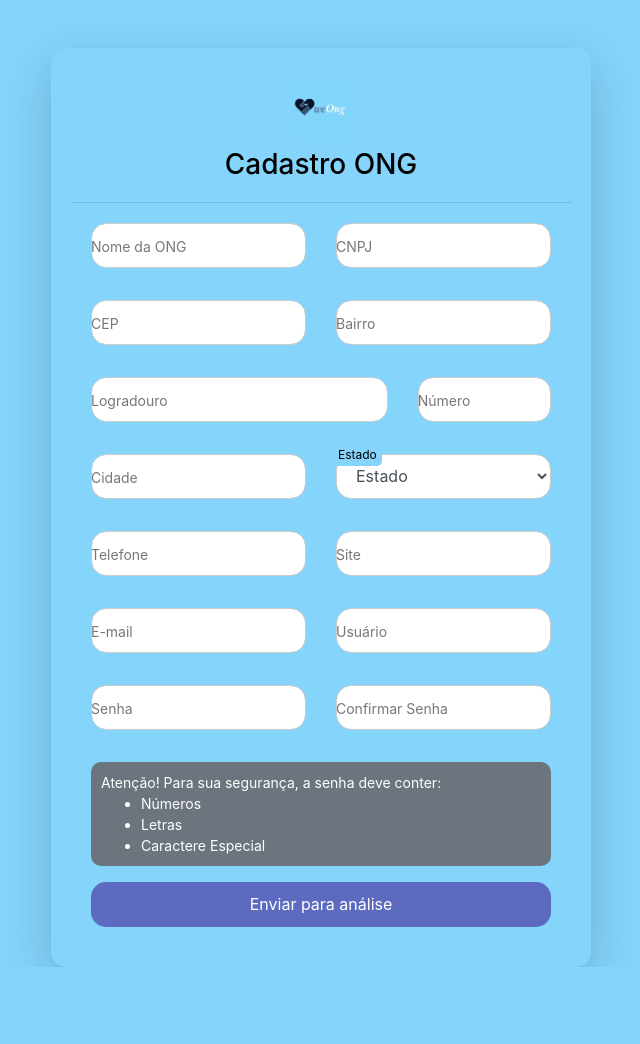
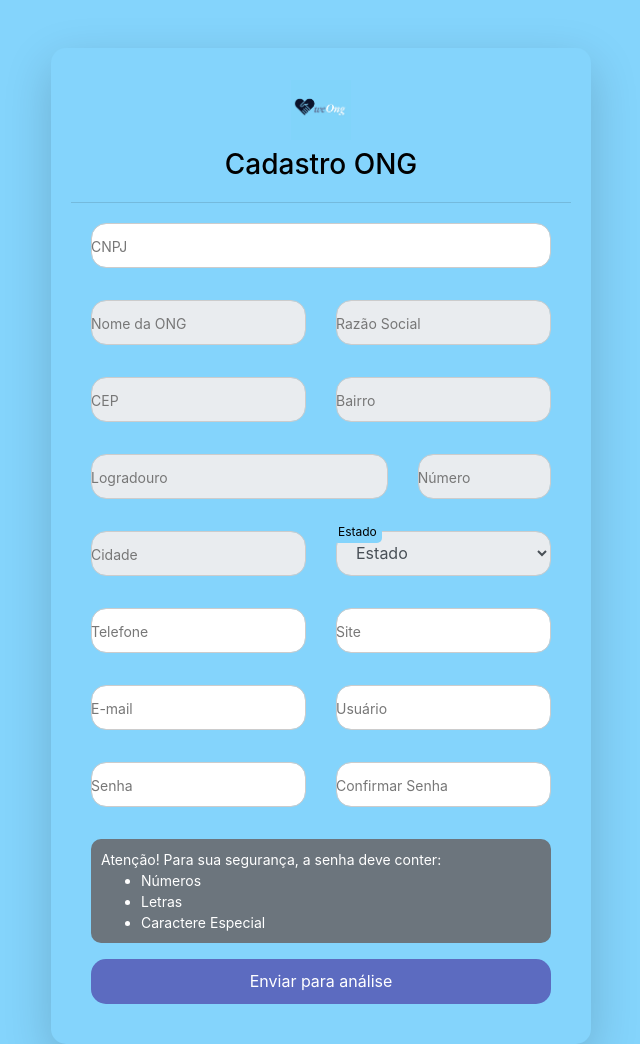
Before and after one commit to kayanerocha/weong, a Django app: page /usuario/cadastro-ong/ in a window 1280 px wide. Shown: the whole page, without its empty margins (319-959 px from the left). Before the commit the page ends 967 px from the top, so only its background shows below. Run offline with Django 5.2, Linux system fonts and the light colour scheme; some libraries are stand-ins or nearby versions.

Commit message:
feat: pegando os valores de ong pelo cnpj e validando nome fantasia e razão social

```diff
--- a/weong/templates/registration/cadastro-ong.html
+++ b/weong/templates/registration/cadastro-ong.html
@@ -94,24 +94,34 @@
 
                             <!-- Nome da ONG e CNPJ -->
                             <div class="row mb-3">
+                                <div class="col-md-12 form-group">
+                                    <input type="text" id="cnpj" name="cnpj" class="form-control" placeholder=" " required>
+                                    <label for="cnpj">CNPJ</label>
+                                </div>
+                            </div>
+                            <div class="row mb-3">
                                 <div class="col-md-6 form-group">
-                                    <input type="text" id="nome_fantasia" name="nome_fantasia" class="form-control" placeholder=" " required>
+                                    <input type="text" id="nome_fantasia_visivel" name="nome_fantasia" class="form-control" placeholder=" " disabled>
+                                    <input type="text" id="nome_fantasia" name="nome_fantasia" class="form-control" placeholder=" " hidden readonly>
                                     <label for="nome_fantasia">Nome da ONG</label>
                                 </div>
                                 <div class="col-md-6 form-group">
-                                    <input type="text" id="cnpj" name="cnpj" class="form-control" placeholder=" " required>
-                                    <label for="cnpj">CNPJ</label>
+                                    <input type="text" id="razao_social_visivel" name="razao_social" class="form-control" placeholder=" " required disabled>
+                                    <input type="text" id="razao_social" name="razao_social" class="form-control" placeholder=" " required hidden readonly>
+                                    <label for="razao_social">Razão Social</label>
                                 </div>
                             </div>
 
                             <!-- CEP, Bairro -->
                             <div class="row mb-3">
                                 <div class="col-md-6 form-group">
-                                    <input type="text" id="cep" name="cep" class="form-control" placeholder=" " max="8" required>
+                                    <input type="text" id="cep_visivel" name="cep" class="form-control" placeholder=" " max="8" required disabled>
+                                    <input type="text" id="cep" name="cep" class="form-control" placeholder=" " max="8" required hidden>
                                     <label for="cep">CEP</label>
                                 </div>
                                 <div class="col-md-6 form-group">
-                                    <input type="text" id="bairro" name="bairro" class="form-control" placeholder=" ">
+                                    <input type="text" id="bairro_visivel" name="bairro" class="form-control" placeholder=" " disabled>
+                                    <input type="text" id="bairro" name="bairro" class="form-control" placeholder=" " hidden>
                                     <label for="bairro">Bairro</label>
                                 </div>
                             </div>
@@ -119,11 +129,14 @@
                             <!-- Logradouro e Número -->
                             <div class="row mb-3">
                                 <div class="col-md-8 form-group">
-                                    <input type="text" id="logradouro" name="logradouro" class="form-control" placeholder=" ">
+                                    <input type="text" id="logradouro_visivel" name="logradouro" class="form-control" placeholder=" " disabled>
+                                    <input type="text" id="logradouro" name="logradouro" class="form-control" placeholder=" " hidden>
                                     <label for="logradouro">Logradouro</label>
                                 </div>
                                 <div class="col-md-4 form-group">
-                                    <input type="text" id="numero" name="numero" class="form-control" placeholder=" ">
+                                    <input type="text" id="numero_visivel" name="numero" class="form-control" placeholder=" " disabled>
+                                    <input type="text" id="numero" name="numero" class="form-control" placeholder=" " hidden>
+
                                     <label for="numero">Número</label>
                                 </div>
                             </div>
@@ -131,15 +144,25 @@
                             <!-- Cidade e Estado -->
                             <div class="row mb-3">
                                 <div class="col-md-6 form-group">
-                                    <input type="text" id="cidade" name="cidade" class="form-control" placeholder=" ">
+                                    <input type="text" id="cidade_visivel" name="cidade" class="form-control" placeholder=" " disabled>
+                                    <input type="text" id="cidade" name="cidade" class="form-control" placeholder=" " hidden>
                                     <label for="cidade">Cidade</label>
                                 </div>
                                 <div class="col-md-6 form-group">
-                                    <select name="estado" id="estado" class="form-control">
+                                    <select name="estado" id="estado_visivel" class="form-control" disabled>
                                         <option value="" disabled selected>Estado</option>
                                         <option value="SP">São Paulo</option>
                                         <option value="RJ">Rio de Janeiro</option>
                                         <option value="MG">Minas Gerais</option>
+                                        <option value="RS">Rio Grande do Sul</option>
+                                        <!-- Adicione os outros estados -->
+                                    </select>
+                                    <select name="estado" id="estado" class="form-control" hidden>
+                                        <option value="">Estado</option>
+                                        <option value="SP">São Paulo</option>
+                                        <option value="RJ">Rio de Janeiro</option>
+                                        <option value="MG">Minas Gerais</option>
+                                        <option value="RS">Rio Grande do Sul</option>
                                         <!-- Adicione os outros estados -->
                                     </select>
                                     <label for="estado">Estado</label>
@@ -200,12 +223,46 @@
                             {% endfor %}
                         {% endif %}
                         {{ form_usuario.errors }}
-                        {{ form_voluntario.errors }}
+                        {{ form_ong.errors }}
                         {{ form_endereco.errors }}
                     </div>
                 </div>
             </div>
         </div>
     </div>
+    <script>
+        const cnpj = document.getElementById('cnpj');
+
+        function setValueInput(idInput, value) {
+            const inputVisivel = document.getElementById(`${idInput}_visivel`);
+            inputVisivel.value = value;
+            const inputElement = document.getElementById(idInput);
+            inputElement.value = value;
+        }
+
+        cnpj.addEventListener('input', getInfoOng);
+
+        function getInfoOng(e) {
+            const apiUrl = `https://brasilapi.com.br/api/cnpj/v1/${e.target.value}`;
+            fetch(apiUrl).then(response => {
+                if (!response.ok) {
+                    throw new Error('Erro ao consultar o CNPJ.')
+                }
+                return response.json();
+            }).then(data => {
+                console.log(data);
+                setValueInput('nome_fantasia', data.nome_fantasia);
+                setValueInput('razao_social', data.razao_social);
+                setValueInput('logradouro', `${data.descricao_tipo_de_logradouro} ${data.logradouro}`);
+                setValueInput('numero', data.numero);
+                setValueInput('bairro', data.bairro);
+                setValueInput('cidade', data.municipio);
+                setValueInput('estado', data.uf);
+                setValueInput('cep', data.cep);
+            }).catch(error => {
+                console.error('Error: ', error);
+            });
+        }
+    </script>
 </body>
 </html>
--- a/weong/usuario/forms.py
+++ b/weong/usuario/forms.py
@@ -8,10 +8,12 @@ from django.core.validators import EmailValidator, URLValidator
 from django.utils.translation import gettext_lazy as _
 from brasilapy import BrasilAPI
 from brasilapy.constants import APIVersion
+from brasilapy.models.cnpj import CNPJ as Cnpj
 from brasilapy.exceptions import ProcessorException
 from validate_docbr import CNPJ, CPF
 
 from .models import Ong, Voluntario
+from .services import *
 from vaga.models import Endereco
 from vaga.services import possui_candidatura
 
@@ -36,9 +38,9 @@ class CadastroUsuarioForm(forms.ModelForm):
             self.add_error('password', 'A senha precisa ter no mínimo 8 caracteres com letras e números e pelo menos um caractere especial.')
 
         if password and password_confirm and password != password_confirm:
-            self.add_error('password_confirm', 'Senhas divergentes')
+            self.add_error('password_confirm', 'Senhas divergentes.')
 
-        return cleaned_data
+        return password
 
 class CadastroEnderecoForm(forms.ModelForm):
     logradouro = forms.CharField(max_length=255, label='Logradouro', widget=forms.TextInput(attrs={'class':'form-control'}))
@@ -74,19 +76,42 @@ class CadastroOngForm(forms.ModelForm):
         model = Ong
         fields = ['nome_fantasia', 'razao_social', 'cnpj', 'telefone', 'site']
         widgets = {
+            'cnpj': forms.TextInput(attrs={'type': 'text', 'min_length': 14, 'max_length': 14, 'class':'form-control'}),
             'nome_fantasia': forms.TextInput(attrs={'type': 'text', 'max_length': 255, 'class':'form-control'}),
             'razao_social': forms.TextInput(attrs={'type': 'text', 'max_length': 255, 'required': False, 'class':'form-control'}),
-            'cnpj': forms.TextInput(attrs={'type': 'text', 'min_length': 14, 'max_length': 14, 'class':'form-control'}),
             'telefone': forms.TextInput(attrs={'type': 'text', 'min_length': 11, 'max_length': 11, 'class':'form-control'}),
             'site': forms.URLInput(attrs={'type': 'text', 'max_length': 255, 'required': False, 'class':'form-control'}),
         }
 
     def clean_cnpj(self):
         cnpj = self.cleaned_data['cnpj']
-        cnpj_valido = CNPJ()
-        if not cnpj_valido.validate(cnpj):
+        if not cnpj_valido(cnpj):
             raise ValidationError(_('CNPJ inválido.'), code='invalido')
         return cnpj
+
+    def clean_nome_fantasia(self):
+        cnpj = self.data['cnpj']
+        nome_fantasia = self.cleaned_data['nome_fantasia']
+        print('cnpj', cnpj)
+        if not cnpj_valido(cnpj):
+            return
+
+        cnpj_consultado = client.get_cnpj(cnpj)
+        if nome_fantasia != cnpj_consultado.nome_fantasia:
+            raise ValidationError(_('Nome da ONG inconsistente.'), code='invalido')
+        return nome_fantasia
+
+    def clean_razao_social(self):
+        cnpj = self.data['cnpj']
+        razao_social = self.cleaned_data['razao_social']
+
+        if not cnpj_valido(cnpj):
+            return
+
+        cnpj_consultado = client.get_cnpj(cnpj)
+        if razao_social != cnpj_consultado.razao_social:
+            raise ValidationError(_('Razão social inconsistente.'), code='invalido')
+        return razao_social
 
     def clean_telefone(self):
         telefone = self.cleaned_data['telefone']
--- a/weong/usuario/models.py
+++ b/weong/usuario/models.py
@@ -10,7 +10,7 @@ class Ong(models.Model):
     '''Modelo representando uma ONG'''
     usuario = models.OneToOneField(User, on_delete=models.CASCADE)
     id = models.AutoField(primary_key=True)
-    nome_fantasia = models.CharField(max_length=255)
+    nome_fantasia = models.CharField(max_length=255, blank=True, null=True)
     razao_social = models.CharField(max_length=255, blank=True, null=True)
     cnpj = models.CharField(max_length=14, unique=True)
     telefone = models.CharField(max_length=11, help_text='Contato de um responsável da ONG.')
--- a/weong/usuario/views.py
+++ b/weong/usuario/views.py
@@ -23,11 +23,12 @@ def cadastro_ong(request):
 
         if form_usuario.is_valid() and form_ong.is_valid() and form_endereco.is_valid():
             usuario = form_usuario.save(commit=False)
+            print(form_usuario.cleaned_data['password'])
             usuario.set_password(form_usuario.cleaned_data['password'])
             usuario.is_active = False
-            usuario.save()
 
             endereco = form_endereco.save()
+            usuario.save()
 
             ong = form_ong.save(commit=False)
             ong.usuario = usuario
--- a/weong/vaga/models.py
+++ b/weong/vaga/models.py
@@ -64,6 +64,7 @@ class Endereco(models.Model):
 
     def save(self, *args, **kwargs):
         geocoder = OpenCageGeocode(config('GEOCODER_API_KEY'))
+        print(config('GEOCODER_API_KEY'))
         result = geocoder.geocode(self.__str__())
         if result:
             self.latitude = result[0]['geometry']['lat']
```
Also changed, not shown: weong/usuario/services.py (added, +7 -0 lines), weong/usuario/migrations/0011_alter_ong_nome_fantasia.py (added).
